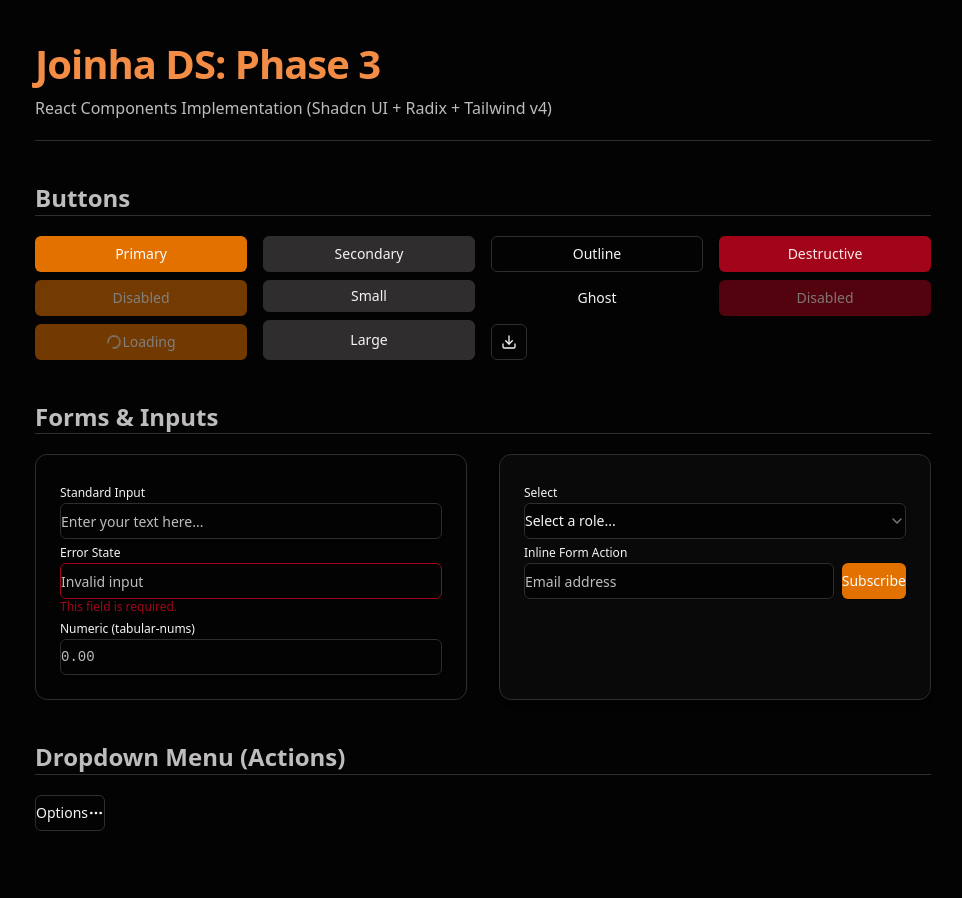
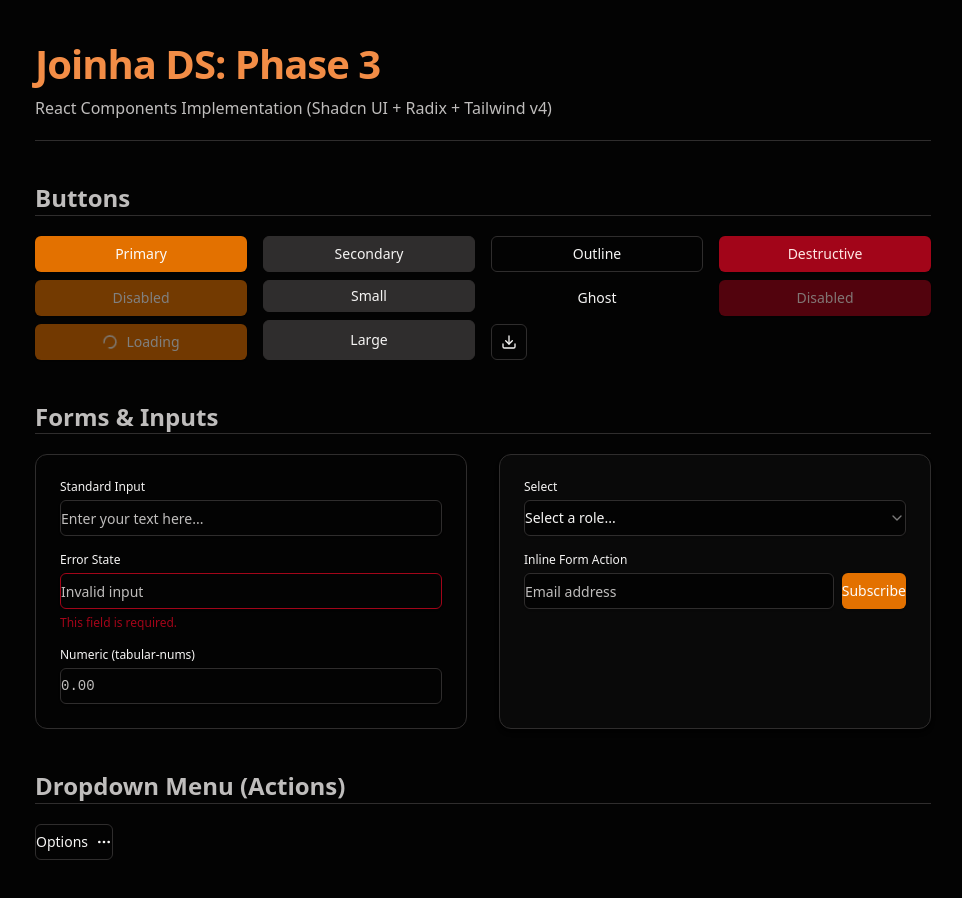
Before and after one commit to jeffdomingos/Joinha_DS, a React (Vite) app: page / in a window 1280 px wide. Shown: the whole page, without its empty margins (157-1119 px from the left). Built offline with nearby package versions, Linux system fonts and the light colour scheme.

Commit message:
feat(spacing): implement global Box Model and spacing matrix with semantic tokens

```diff
--- a/src/App.tsx
+++ b/src/App.tsx
@@ -60,24 +60,24 @@ function App() {
         <section className="space-y-6">
           <h2 className="text-xl font-semibold border-b border-border pb-2">Forms & Inputs</h2>
           <div className="grid grid-cols-1 md:grid-cols-2 gap-8">
-            <div className="space-y-4 surface-card surface-base shadow-sm">
-              <div className="space-y-2">
+            <div className="flex flex-col gap-form-stack-gap surface-card surface-base shadow-sm p-card-p">
+              <div className="flex flex-col gap-form-label-gap">
                 <label className="type-ui-dense font-semibold">Standard Input</label>
                 <Input placeholder="Enter your text here..." />
               </div>
-              <div className="space-y-2">
+              <div className="flex flex-col gap-form-label-gap">
                 <label className="type-ui-dense font-semibold">Error State</label>
                 <Input placeholder="Invalid input" error />
                 <p className="text-xs text-destructive">This field is required.</p>
               </div>
-              <div className="space-y-2">
+              <div className="flex flex-col gap-form-label-gap">
                 <label className="type-ui-dense font-semibold">Numeric (tabular-nums)</label>
                 <Input type="number" placeholder="0.00" className="type-data-mono" />
               </div>
             </div>
 
-            <div className="space-y-4 surface-card surface-panel shadow-md">
-              <div className="space-y-2">
+            <div className="flex flex-col gap-form-stack-gap surface-card surface-panel shadow-md p-card-p">
+              <div className="flex flex-col gap-form-label-gap">
                 <label className="type-ui-dense font-semibold">Select</label>
                 <Select>
                   <SelectTrigger>
@@ -91,9 +91,9 @@ function App() {
                 </Select>
               </div>
 
-              <div className="space-y-2">
+              <div className="flex flex-col gap-form-label-gap">
                 <label className="type-ui-dense font-semibold">Inline Form Action</label>
-                <div className="flex gap-2">
+                <div className="flex items-center gap-floating-item-gap">
                   <Input placeholder="Email address" />
                   <Button variant="primary">Subscribe</Button>
                 </div>
@@ -109,21 +109,21 @@ function App() {
             <DropdownMenu>
               <DropdownMenuTrigger asChild>
                 <Button variant="outline">
-                  Options <MoreHorizontal className="w-4 h-4 ml-2" />
+                  Options <MoreHorizontal className="w-4 h-4" />
                 </Button>
               </DropdownMenuTrigger>
-              <DropdownMenuContent className="w-48">
+              <DropdownMenuContent>
                 <DropdownMenuLabel>My Account</DropdownMenuLabel>
                 <DropdownMenuSeparator />
                 <DropdownMenuItem>
-                  <FileEdit className="w-4 h-4 mr-2" /> Edit Profile
+                  <FileEdit className="w-4 h-4" /> Edit Profile
                 </DropdownMenuItem>
                 <DropdownMenuItem>
-                  <Download className="w-4 h-4 mr-2" /> Download Data
+                  <Download className="w-4 h-4" /> Download Data
                 </DropdownMenuItem>
                 <DropdownMenuSeparator />
                 <DropdownMenuItem className="text-destructive focus:bg-destructive focus:text-destructive-foreground">
-                  <Trash className="w-4 h-4 mr-2" /> Delete Account
+                  <Trash className="w-4 h-4" /> Delete Account
                 </DropdownMenuItem>
               </DropdownMenuContent>
             </DropdownMenu>
--- a/src/components/ui/button.tsx
+++ b/src/components/ui/button.tsx
@@ -6,7 +6,7 @@ import { Loader2 } from "lucide-react"
 import { cn } from "@/lib/utils"
 
 const buttonVariants = cva(
-  "inline-flex items-center justify-center whitespace-nowrap rounded-md type-ui-base ring-offset-background transition-all focus-visible:outline-none focus-visible:ring-2 focus-visible:ring-ring focus-visible:ring-offset-2 disabled:pointer-events-none disabled:opacity-50",
+  "inline-flex items-center justify-center whitespace-nowrap rounded-md type-ui-base ring-offset-background transition-all focus-visible:outline-none focus-visible:ring-2 focus-visible:ring-ring focus-visible:ring-offset-2 disabled:pointer-events-none disabled:opacity-50 gap-floating-item-gap",
   {
     variants: {
       variant: {
@@ -17,10 +17,10 @@ const buttonVariants = cva(
         ghost: "hover:bg-accent hover:text-accent-foreground",
       },
       size: {
-        default: "h-9 px-4 py-2",
-        sm: "h-8 rounded-md px-3",
-        lg: "h-10 rounded-md px-8",
-        icon: "h-9 w-9",
+        default: "h-control-h-md px-control-px-md",
+        sm: "h-control-h-sm px-control-px-sm rounded-md",
+        lg: "h-control-h-lg px-control-px-lg rounded-md",
+        icon: "h-control-h-md w-control-h-md",
       },
     },
     defaultVariants: {
@@ -48,7 +48,7 @@ const Button = React.forwardRef<HTMLButtonElement, ButtonProps>(
         aria-busy={isLoading}
         {...props}
       >
-        {isLoading && <Loader2 className="mr-2 h-4 w-4 animate-spin" />}
+        {isLoading && <Loader2 className="h-4 w-4 animate-spin" />}
         {children}
       </Comp>
     )
--- a/src/components/ui/input.tsx
+++ b/src/components/ui/input.tsx
@@ -11,7 +11,7 @@ const Input = React.forwardRef<HTMLInputElement, InputProps>(
       <input
         type={type}
         className={cn(
-          "flex h-9 w-full rounded-md border border-input bg-background px-3 py-1 type-ui-base shadow-sm transition-colors file:border-0 file:bg-transparent file:text-sm file:font-medium file:text-foreground placeholder:text-muted-foreground focus-visible:outline-none focus-visible:ring-2 focus-visible:ring-ring disabled:cursor-not-allowed disabled:opacity-50",
+          "flex h-control-h-md w-full rounded-md border border-input bg-background px-control-px-md type-ui-base shadow-sm transition-colors file:border-0 file:bg-transparent file:text-sm file:font-medium file:text-foreground placeholder:text-muted-foreground focus-visible:outline-none focus-visible:ring-2 focus-visible:ring-ring disabled:cursor-not-allowed disabled:opacity-50",
           error && "border-destructive focus-visible:ring-destructive",
           className
         )}
--- a/src/components/ui/select.tsx
+++ b/src/components/ui/select.tsx
@@ -15,7 +15,7 @@ const SelectTrigger = React.forwardRef<
   <SelectPrimitive.Trigger
     ref={ref}
     className={cn(
-      "flex h-9 w-full items-center justify-between rounded-md border border-input bg-background px-3 py-2 type-ui-base shadow-sm ring-offset-background placeholder:text-muted-foreground focus:outline-none focus:ring-2 focus:ring-ring disabled:cursor-not-allowed disabled:opacity-50 [&>span]:line-clamp-1",
+      "flex h-control-h-md w-full items-center justify-between rounded-md border border-input bg-background px-control-px-md type-ui-base shadow-sm ring-offset-background placeholder:text-muted-foreground focus:outline-none focus:ring-2 focus:ring-ring disabled:cursor-not-allowed disabled:opacity-50 [&>span]:line-clamp-1",
       className
     )}
     {...props}
@@ -64,7 +64,7 @@ const SelectContent = React.forwardRef<
     <SelectPrimitive.Content
       ref={ref}
       className={cn(
-        "relative z-50 max-h-96 min-w-[8rem] overflow-hidden rounded-lg border border-input bg-popover text-popover-foreground shadow-md data-[state=open]:animate-in data-[state=closed]:animate-out data-[state=closed]:fade-out-0 data-[state=open]:fade-in-0 data-[state=closed]:zoom-out-95 data-[state=open]:zoom-in-95 data-[side=bottom]:slide-in-from-top-2 data-[side=left]:slide-in-from-right-2 data-[side=right]:slide-in-from-left-2 data-[side=top]:slide-in-from-bottom-2",
+        "relative z-50 min-w-floating-min-w max-h-96 overflow-hidden rounded-lg border border-input bg-popover text-popover-foreground shadow-md data-[state=open]:animate-in data-[state=closed]:animate-out data-[state=closed]:fade-out-0 data-[state=open]:fade-in-0 data-[state=closed]:zoom-out-95 data-[state=open]:zoom-in-95 data-[side=bottom]:slide-in-from-top-2 data-[side=left]:slide-in-from-right-2 data-[side=right]:slide-in-from-left-2 data-[side=top]:slide-in-from-bottom-2",
         position === "popper" &&
           "data-[side=bottom]:translate-y-1 data-[side=left]:-translate-x-1 data-[side=right]:translate-x-1 data-[side=top]:-translate-y-1",
         className
@@ -74,7 +74,7 @@ const SelectContent = React.forwardRef<
     >
       <SelectScrollUpButton />
       <SelectPrimitive.Viewport
-        className={cn("p-1", position === "popper" && "h-[var(--radix-select-trigger-height)] w-full min-w-[var(--radix-select-trigger-width)]")}
+        className={cn("p-floating-container-p", position === "popper" && "h-[var(--radix-select-trigger-height)] w-full min-w-[var(--radix-select-trigger-width)]")}
       >
         {children}
       </SelectPrimitive.Viewport>
@@ -99,12 +99,12 @@ const SelectItem = React.forwardRef<
   <SelectPrimitive.Item
     ref={ref}
     className={cn(
-      "relative flex w-full cursor-default select-none items-center rounded-sm py-1.5 pl-8 pr-2 type-ui-base outline-none focus:bg-accent focus:text-accent-foreground data-[disabled]:pointer-events-none data-[disabled]:opacity-50",
+      "relative flex w-full cursor-default select-none items-center rounded-sm px-floating-item-px py-floating-item-py type-ui-base outline-none focus:bg-accent focus:text-accent-foreground data-[disabled]:pointer-events-none data-[disabled]:opacity-50",
       className
     )}
     {...props}
   >
-    <span className="absolute left-2 flex h-3.5 w-3.5 items-center justify-center">
+    <span className="absolute right-2 flex h-3.5 w-3.5 items-center justify-center">
       <SelectPrimitive.ItemIndicator>
         <Check className="h-4 w-4" />
       </SelectPrimitive.ItemIndicator>
--- a/src/index.css
+++ b/src/index.css
@@ -32,6 +32,24 @@
   --radius-md: var(--tc-radius-md);
   --radius-lg: var(--tc-radius-lg);
   --radius-xl: var(--tc-radius-xl);
+
+  --spacing-control-h-sm: var(--tc-control-h-sm);
+  --spacing-control-h-md: var(--tc-control-h-md);
+  --spacing-control-h-lg: var(--tc-control-h-lg);
+
+  --spacing-control-px-sm: var(--tc-control-px-sm);
+  --spacing-control-px-md: var(--tc-control-px-md);
+  --spacing-control-px-lg: var(--tc-control-px-lg);
+
+  --spacing-floating-container-p: var(--tc-floating-container-p);
+  --spacing-floating-item-px: var(--tc-floating-item-px);
+  --spacing-floating-item-py: var(--tc-floating-item-py);
+  --spacing-floating-item-gap: var(--tc-floating-item-gap);
+  --spacing-floating-min-w: var(--tc-floating-min-w);
+
+  --spacing-form-stack-gap: var(--tc-form-stack-gap);
+  --spacing-form-label-gap: var(--tc-form-label-gap);
+  --spacing-card-p: var(--tc-card-p);
 }
 
 @import "./styles/tokens.css";
--- a/src/styles/tokens.css
+++ b/src/styles/tokens.css
@@ -138,6 +138,25 @@
   --tc-shadow-md: 0 4px 6px -1px oklch(0% 0 0 / 0.1), 0 2px 4px -2px oklch(0% 0 0 / 0.1);
   --tc-shadow-lg: 0 10px 15px -3px oklch(0% 0 0 / 0.1), 0 4px 6px -4px oklch(0% 0 0 / 0.1);
   --tc-shadow-glow: 0 0 0 2px oklch(0% 0 0 / 0), 0 0 12px 0 var(--tc-brand-500);
+
+  /* --- SPACING & BOX MODEL --- */
+  --tc-control-h-sm: 2rem;
+  --tc-control-h-md: 2.25rem;
+  --tc-control-h-lg: 2.5rem;
+
+  --tc-control-px-sm: 0.625rem;
+  --tc-control-px-md: 0.75rem;
+  --tc-control-px-lg: 1rem;
+
+  --tc-floating-container-p: 0.375rem;
+  --tc-floating-item-px: 0.625rem;
+  --tc-floating-item-py: 0.375rem;
+  --tc-floating-item-gap: 0.5rem;
+  --tc-floating-min-w: 12.5rem;
+
+  --tc-form-stack-gap: 1rem;
+  --tc-form-label-gap: 0.375rem;
+  --tc-card-p: 1.5rem;
 
   /* ========================================================
      2. SEMANTIC TOKENS (Dark Mode Default)
--- /dev/null
+++ b/tokens/spacing.json
@@ -0,0 +1,36 @@
+{
+  "spacing": {
+    "control": {
+      "h": {
+        "sm": "2rem",
+        "md": "2.25rem",
+        "lg": "2.5rem"
+      },
+      "px": {
+        "sm": "0.625rem",
+        "md": "0.75rem",
+        "lg": "1rem"
+      }
+    },
+    "floating": {
+      "container": {
+        "p": "0.375rem"
+      },
+      "item": {
+        "px": "0.625rem",
+        "py": "0.375rem",
+        "gap": "0.5rem"
+      },
+      "min-w": "12.5rem"
+    },
+    "layout": {
+      "form": {
+        "stack-gap": "1rem",
+        "label-gap": "0.375rem"
+      },
+      "card": {
+        "p": "1.5rem"
+      }
+    }
+  }
+}
```
Also changed, not shown: src/components/ui/dropdown-menu.tsx (+8 -8 lines), 1 other file (tests, documents, lock files or other folders).
